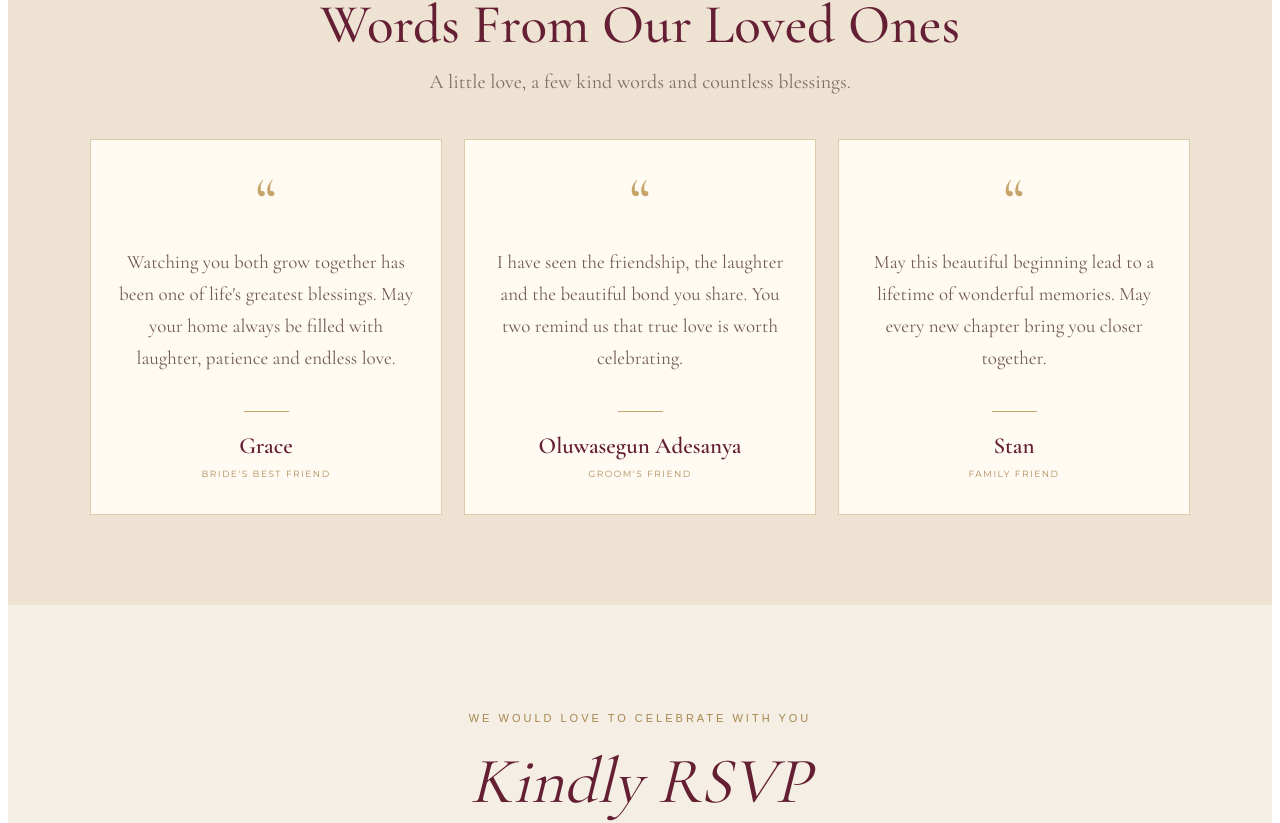
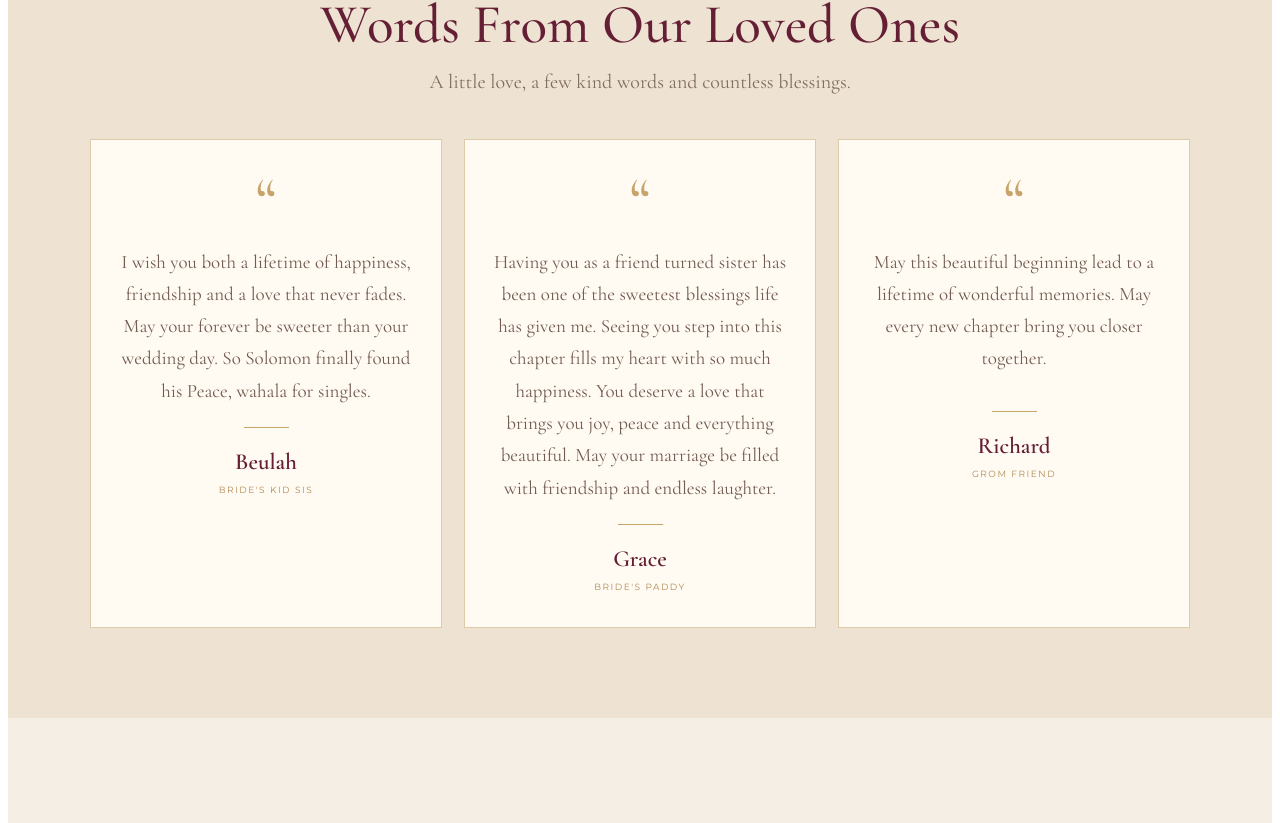
Before and after one commit to us-uzoma/wedding, a React (Vite) app: page / in a window 1280 px wide. Shown: the part 2608-3431 px from the top of the page. Built offline with nearby package versions, Linux system fonts and the light colour scheme; no server answers; the database is empty.

Commit message:
updated few tetimony

```diff
--- /dev/null
+++ b/postman/collections/New Collection/Login.request.yaml
@@ -0,0 +1,4 @@
+$kind: http-request
+url: ""
+method: POST
+order: 3000
--- /dev/null
+++ b/postman/collections/New Collection/New Request.request.yaml
@@ -0,0 +1,4 @@
+$kind: http-request
+url: ""
+method: GET
+order: 1000
--- /dev/null
+++ b/postman/collections/New Collection/Register.request.yaml
@@ -0,0 +1,4 @@
+$kind: http-request
+url: ""
+method: POST
+order: 2000
--- /dev/null
+++ b/postman/globals/workspace.globals.yaml
@@ -0,0 +1,2 @@
+name: Globals
+values: []
--- a/src/components/WeddingDetails/WeddingDetails.jsx
+++ b/src/components/WeddingDetails/WeddingDetails.jsx
@@ -32,20 +32,20 @@ export default function WeddingDetails() {
 
   const testimonials = [
     {
-      name: "Grace",
-      relationship: "Bride's Best Friend",
+      name: "Beulah",
+      relationship: "Bride's Kid Sis",
       message:
-        "Watching you both grow together has been one of life's greatest blessings. May your home always be filled with laughter, patience and endless love.",
+        "I wish you both a lifetime of happiness, friendship and a love that never fades. May your forever be sweeter than your wedding day. So Solomon finally found his Peace, wahala for singles.",
     },
     {
-      name: "Oluwasegun Adesanya",
-      relationship: "Groom's Friend",
+      name: "Grace",
+      relationship: "Bride's Paddy",
       message:
-        "I have seen the friendship, the laughter and the beautiful bond you share. You two remind us that true love is worth celebrating.",
+        "Having you as a friend turned sister has been one of the sweetest blessings life has given me. Seeing you step into this chapter fills my heart with so much happiness. You deserve a love that brings you joy, peace and everything beautiful. May your marriage be filled with friendship and endless laughter.",
     },
     {
-      name: "Stan",
-      relationship: "Family Friend",
+      name: "Richard",
+      relationship: "Grom Friend",
       message:
         "May this beautiful beginning lead to a lifetime of wonderful memories. May every new chapter bring you closer together.",
     },
--- a/src/components/WeddingGallery/WeddingGallery.jsx
+++ b/src/components/WeddingGallery/WeddingGallery.jsx
@@ -161,7 +161,7 @@ export default function WeddingGallery() {
           </p>
 
           <a href="#guest-uploads" className="gallery-upload-link">
-            SHARE YOUR MEMORIES <span>↗</span>
+            SHARE YOUR MEMORIES <span>♡</span>
           </a>
         </div>
 
```
Also changed, not shown: .postman/resources.yaml (added), postman/collections/New Collection/.resources/definition.yaml (added).
